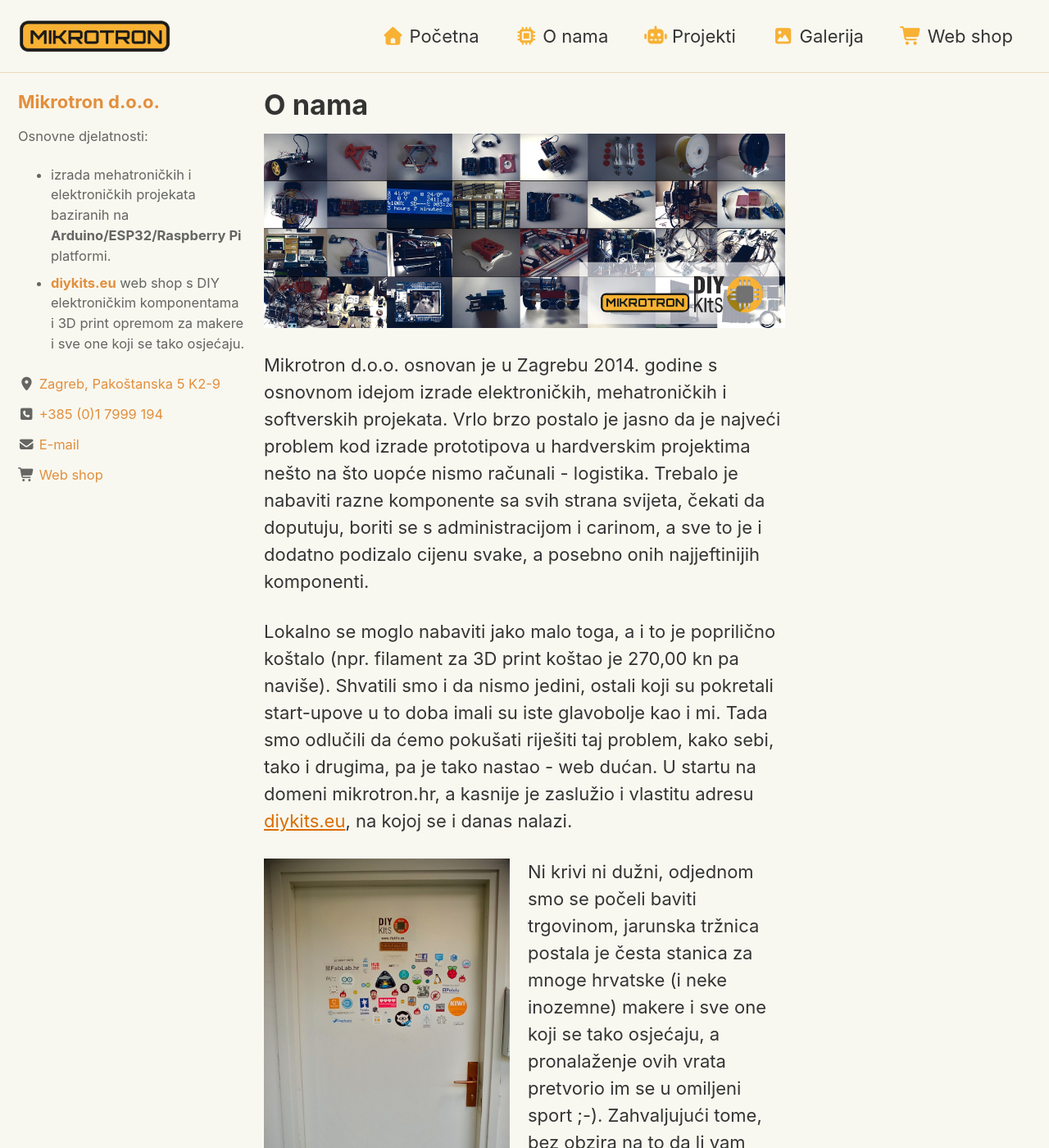
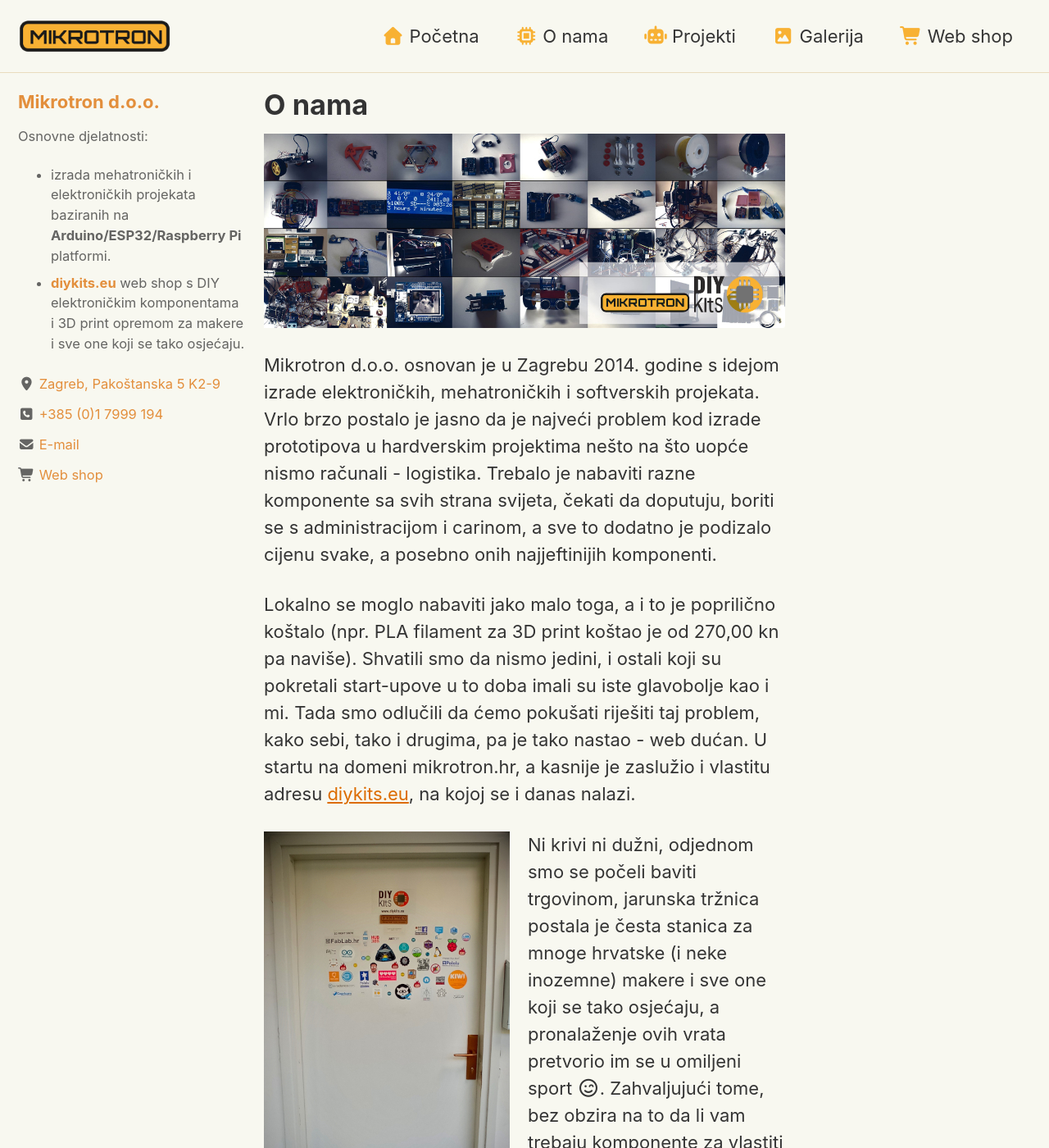
Before and after one commit to mikrotron-zg/mikrotron.hr, a Jekyll site: the page built from _pages/about.md, in a window 1280 px wide and 1400 px high. Shown: the whole window at 82% size. Built offline with Jekyll 4.4.1, drawn with Linux system fonts in a browser that asks for light colours; cached includes are drawn as plain includes; some of the changed text lies outside the part shown.

Commit message:
Update About Us page

```diff
--- a/_pages/about.md
+++ b/_pages/about.md
@@ -7,10 +7,10 @@
 
 ![image-center]({{ site.url }}{{ site.baseurl }}/assets/img/mikrotron_diykits.jpg){: .align-center}
 
-Mikrotron d.o.o. osnovan je u Zagrebu 2014. godine s osnovnom idejom izrade elektroničkih, mehatroničkih i softverskih projekata. Vrlo brzo postalo je jasno da je najveći problem kod izrade prototipova u hardverskim projektima nešto na što uopće nismo računali - logistika. Trebalo je nabaviti razne komponente sa svih strana svijeta, čekati da doputuju, boriti se s administracijom i carinom, a sve to je i dodatno podizalo cijenu svake, a posebno onih najjeftinijih komponenti.
+Mikrotron d.o.o. osnovan je u Zagrebu 2014. godine s idejom izrade elektroničkih, mehatroničkih i softverskih projekata. Vrlo brzo postalo je jasno da je najveći problem kod izrade prototipova u hardverskim projektima nešto na što uopće nismo računali - logistika. Trebalo je nabaviti razne komponente sa svih strana svijeta, čekati da doputuju, boriti se s administracijom i carinom, a sve to dodatno je podizalo cijenu svake, a posebno onih najjeftinijih komponenti.
 
-Lokalno se moglo nabaviti jako malo toga, a i to je poprilično koštalo (npr. filament za 3D print koštao je 270,00 kn pa naviše). Shvatili smo i da nismo jedini, ostali koji su pokretali start-upove u to doba imali su iste glavobolje kao i mi. Tada smo odlučili da ćemo pokušati riješiti taj problem, kako sebi, tako i drugima, pa je tako nastao - web dućan. U startu na domeni mikrotron.hr, a kasnije je zaslužio i vlastitu adresu [diykits.eu](https://www.diykits.eu), na kojoj se i danas nalazi.
+Lokalno se moglo nabaviti jako malo toga, a i to je poprilično koštalo (npr. PLA filament za 3D print koštao je od 270,00 kn pa naviše). Shvatili smo da nismo jedini, i ostali koji su pokretali start-upove u to doba imali su iste glavobolje kao i mi. Tada smo odlučili da ćemo pokušati riješiti taj problem, kako sebi, tako i drugima, pa je tako nastao - web dućan. U startu na domeni mikrotron.hr, a kasnije je zaslužio i vlastitu adresu [diykits.eu](https://www.diykits.eu), na kojoj se i danas nalazi.
 
 ![image-left]({{ site.url }}{{ site.baseurl }}/assets/img/vrata.jpg){: .align-left}
 
-Ni krivi ni dužni, odjednom smo se počeli baviti trgovinom, jarunska tržnica postala je česta stanica za mnoge hrvatske (i neke inozemne) makere i sve one koji se tako osjećaju, a pronalaženje ovih vrata pretvorio im se u omiljeni sport ;-). Zahvaljujući tome, bez obzira na to da li vam trebaju komponente za vlastiti projekt ili samo  savjet ili imate ideju i želite da ju mi realiziramo, slobodno nam se javite, sigurno ćemo nešto smisliti.
+Ni krivi ni dužni, odjednom smo se počeli baviti trgovinom, jarunska tržnica postala je česta stanica za mnoge hrvatske (i neke inozemne) makere i sve one koji se tako osjećaju, a pronalaženje ovih vrata pretvorio im se u omiljeni sport <i class="fa-regular fa-face-smile-wink"></i>. Zahvaljujući tome, bez obzira na to da li vam trebaju komponente za vlastiti projekt, neki stručni savjet ili imate ideju i želite da ju mi realiziramo, slobodno nam se javite, sigurno ćemo nešto smisliti.
```
